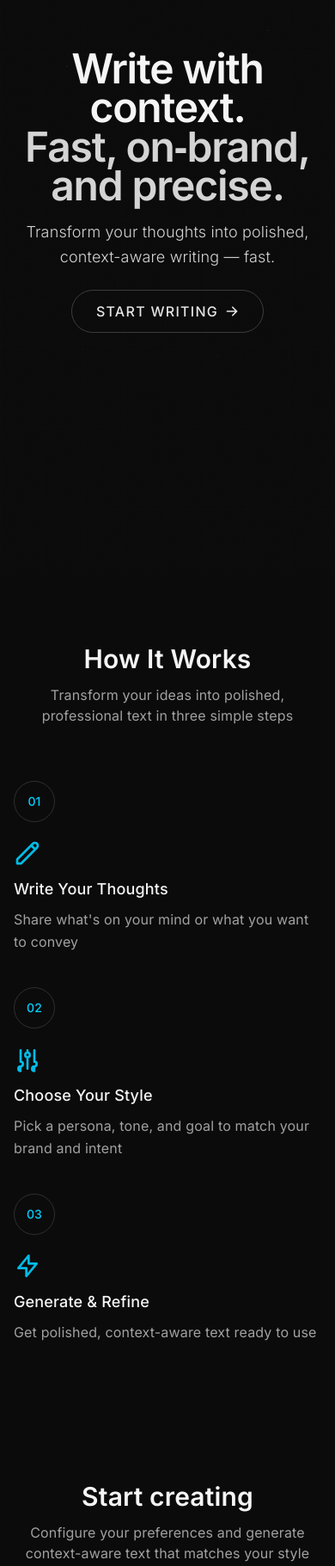
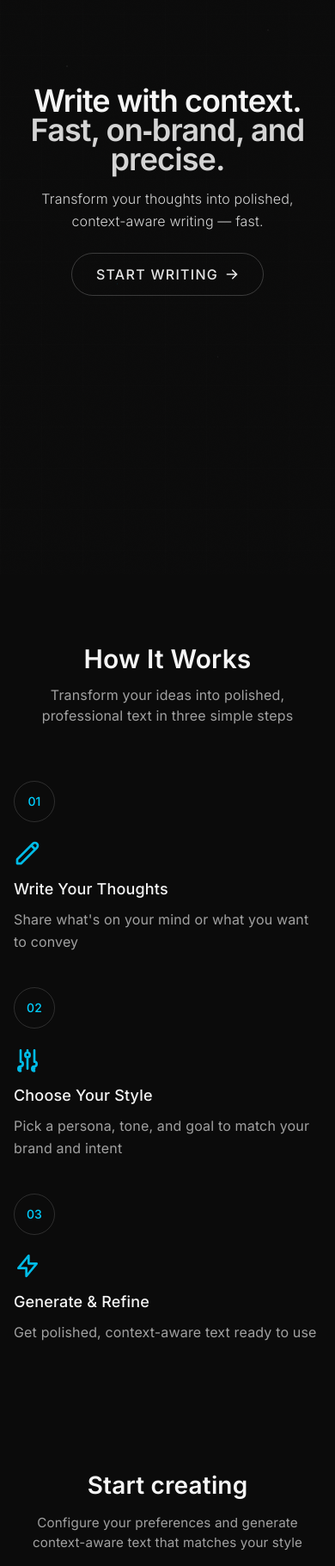
Before and after one commit to Shrysxs/replyify, a Next.js app: page / in a window 390 px wide. Shown: the part 176-1997 px from the top of the page at 86% size. Built offline with nearby package versions, Linux system fonts and the light colour scheme; no server answers.

Commit message:
motion accessibility fixed

```diff
--- a/src/app/globals.css
+++ b/src/app/globals.css
@@ -236,3 +236,16 @@ input[type="range"].glow-range::-moz-range-thumb {
   -webkit-backdrop-filter: blur(12px);
   border-radius: 14px;
 }
+
+/* Reduce motion for users preferring less animation */
+@media (prefers-reduced-motion: reduce) {
+  * {
+    animation: none !important;
+    transition: none !important;
+    scroll-behavior: auto !important;
+  }
+  /* Neutralize hover lift transforms for elements we purposely animate */
+  .will-change-transform:hover {
+    transform: none !important;
+  }
+}
--- a/src/app/page.tsx
+++ b/src/app/page.tsx
@@ -215,7 +215,7 @@ export default function Home() {
       <HowItWorksSection />
 
       {/* Main App Section */}
-      <main ref={appRef} className="relative py-20 px-4 sm:px-6 lg:px-8">
+      <main ref={appRef} className="relative py-16 sm:py-20 px-4 sm:px-6 lg:px-8">
         <div className="max-w-6xl mx-auto">
           <motion.div
             initial={{ opacity: 0, y: 30 }}
@@ -224,10 +224,10 @@ export default function Home() {
             viewport={{ once: true }}
             className="text-center mb-16"
           >
-            <h2 className="text-3xl sm:text-4xl font-semibold text-neutral-100 mb-3">
+            <h2 className="font-semibold text-neutral-100 mb-3 text-[clamp(1.75rem,4.8vw,2.25rem)]">
               Start creating
             </h2>
-            <p className="text-base sm:text-lg text-neutral-400 max-w-2xl mx-auto">
+            <p className="text-neutral-400 max-w-2xl mx-auto text-[clamp(0.95rem,2.6vw,1.125rem)]">
               Configure your preferences and generate context-aware text that matches your style
             </p>
           </motion.div>
--- a/src/components/ui/HeroSection.tsx
+++ b/src/components/ui/HeroSection.tsx
@@ -18,7 +18,7 @@ export default function HeroSection({ onStartWriting }: HeroSectionProps) {
           transition={{ duration: 0.8, ease: "easeOut" }}
           className="mb-6"
         >
-          <h1 className="text-5xl sm:text-6xl lg:text-7xl font-semibold tracking-tight text-neutral-100 mb-4 leading-[0.95]">
+          <h1 className="font-semibold tracking-tight text-neutral-100 mb-4 leading-[0.95] text-[clamp(2.25rem,7vw,4.5rem)]">
             <span className="block">Write with context.</span>
             <span className="block text-neutral-300">Fast, on‑brand, and precise.</span>
           </h1>
@@ -28,7 +28,7 @@ export default function HeroSection({ onStartWriting }: HeroSectionProps) {
             initial={{ opacity: 0, y: 20 }}
             animate={{ opacity: 1, y: 0 }}
             transition={{ duration: 0.8, delay: 0.2, ease: "easeOut" }}
-            className="text-lg sm:text-xl lg:text-2xl text-neutral-300 font-light leading-relaxed max-w-3xl mx-auto"
+            className="text-neutral-300 font-light leading-relaxed max-w-3xl mx-auto text-[clamp(1rem,2.4vw,1.375rem)]"
           >
             Transform your thoughts into polished, context-aware writing — fast.
           </motion.p>
```
